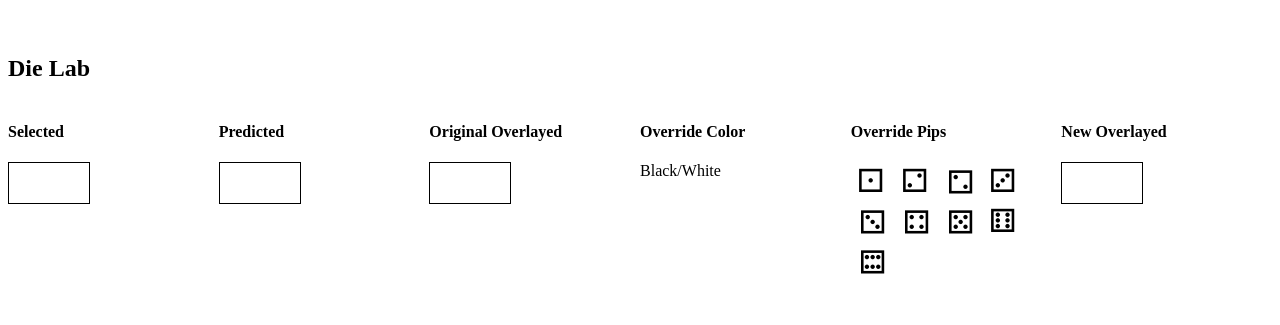
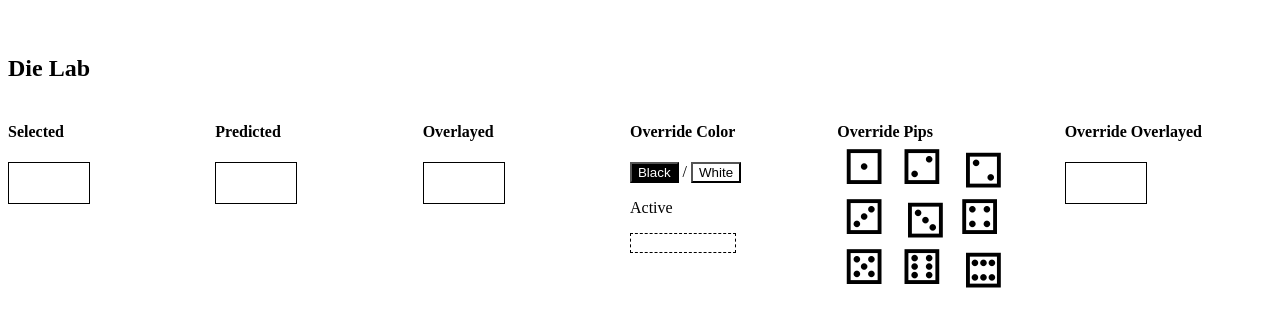
Before and after one commit to GantMan/superdicify, a plain HTML site: page simple/simlpe-dice-consumer/datahelp.html in a window 1280 px wide. Shown: the part 1352-1677 px from the top of the page. Before the commit the page ends 1642 px from the top, so only its background shows below. Drawn offline with Linux system fonts and the light colour scheme; a script that the page names is missing.

Commit message:
improved styles

```diff
--- /dev/null
+++ b/simple/simlpe-dice-consumer/data.css
@@ -0,0 +1,85 @@
+.overcanv {
+  image-rendering: pixelated;
+  width: 97%;
+  opacity: 0.5;
+  position: absolute;
+}
+
+.democanv {
+  image-rendering: pixelated;
+  width: 80px;
+  border: 1px solid black;
+}
+
+.half {
+  opacity: 0.5;
+}
+
+.labStart {
+  padding-top: 100vw;
+}
+
+.flexy {
+  display: flex;
+}
+
+.dicebox {
+  flex-direction: row;
+  background: white;
+  color: black;
+}
+
+.diveride {
+  font-size: 3em;
+  background: transparent;
+  display: inline-block;
+  height: 0.6em;
+  border: none;
+  outline: none;
+}
+
+.rot {
+  rotate: 90deg;
+  padding-bottom: 6px;
+}
+
+.diveride span {
+  display: inline-block;
+  position: relative;
+  top: -0.5em;
+}
+
+#blackBack {
+  background-color: black;
+  color: white;
+}
+
+#whiteBack {
+  background-color: white;
+  color: black;
+}
+
+#activeColor {
+  border: 1px dashed black;
+  width: 50%;
+}
+
+#pipdiv {
+  margin-right: 20px;
+}
+
+.light {
+  background-color: white;
+  color: black;
+  border-color: black;
+}
+
+.dark {
+  background-color: black;
+  color: white;
+  border-color: white;
+}
+
+.dark button {
+  color: white;
+}
--- a/simple/simlpe-dice-consumer/datahelp.html
+++ b/simple/simlpe-dice-consumer/datahelp.html
@@ -1,6 +1,7 @@
 <!DOCTYPE html>
 <html>
   <head>
+    <link href="data.css" rel="stylesheet" />
     <script src="https://cdn.jsdelivr.net/npm/@tensorflow/tfjs@3.0.0/dist/tf.min.js"></script>
     <script type="module">
       import { DICE_DATA } from './dice.js'
@@ -8,6 +9,8 @@
       const imgURL = '/ir.png'
       const numDice = 19
       const preSize = numDice * 10
+      let primarySelect = 1
+      let overrideIndex = null
 
       const diceTensors = diceData.map((dt) => tf.tensor(dt))
       const patchStack = []
@@ -23,12 +26,11 @@
         const heightCuts = tf.split(resized, cutSize)
         const grid = heightCuts.map((sliver) => tf.split(sliver, cutSize, 1))
 
-
         grid.forEach((row) => {
-            patchStack.push(
-              tf.image.resizeNearestNeighbor(tf.stack(row), [12, 12])
-            )
-          })
+          patchStack.push(
+            tf.image.resizeNearestNeighbor(tf.stack(row), [12, 12])
+          )
+        })
 
         tf.dispose(grid)
       }
@@ -46,13 +48,22 @@
           const rRow = []
           for (let x = 0; x < numDice; x++) {
             const curIndex = y * numDice + x
-            tRow.push(diceTensors[answerIndices[curIndex]])
-            if ((config.xdie - 1 === x) && (config.ydie - 1 === y)) {
+            const curAnswer = answerIndices[curIndex]
+            tRow.push(diceTensors[curAnswer])
+            if (config.xdie - 1 === x && config.ydie - 1 === y) {
               const selectedTensor = tf.tensor(originalGroup[curIndex])
               showOne(selectedTensor, 'selected')
               showOne(selectedTensor, 'overlay1')
-              showOne(diceTensors[answerIndices[curIndex]], 'predicted')
-              showOne(diceTensors[answerIndices[curIndex]], 'overlay2')
+              showOne(selectedTensor, 'overlay3')
+              showOne(diceTensors[curAnswer], 'predicted')
+              showOne(diceTensors[curAnswer], 'overlay2')
+              showOne(diceTensors[curAnswer], 'overlay4')
+              if (curAnswer < 9) {
+                changePrimary(1)
+              } else {
+                changePrimary(0)
+              }
+
               selectedTensor.dispose()
             }
             // vertical lines
@@ -110,32 +121,31 @@
 
         let xdie = 0
         let ydie = 0
-        while (xspot > (xdie * blockSize)) {
+        while (xspot > xdie * blockSize) {
           xdie++
         }
-        while (yspot > (ydie * blockSize)) {
+        while (yspot > ydie * blockSize) {
           ydie++
         }
 
-
         console.log(xdie, ydie)
-        await buildDiceImage({xdie, ydie})
+        await buildDiceImage({ xdie, ydie })
         const can = document.getElementById('display')
         const ctx = can.getContext('2d')
         const canvBlockSize = 13
-        const xblockPos = (xdie - 1) * canvBlockSize - .5
-        const yblockPos = (ydie - 1) * canvBlockSize - .5
-        ctx.beginPath();
-        ctx.lineWidth = "2";
-        ctx.strokeStyle = "#ff0000ff";
-        ctx.rect(xblockPos, yblockPos, canvBlockSize, canvBlockSize);
-        ctx.stroke();
+        const xblockPos = (xdie - 1) * canvBlockSize - 0.5
+        const yblockPos = (ydie - 1) * canvBlockSize - 0.5
+        ctx.beginPath()
+        ctx.lineWidth = '1'
+        ctx.strokeStyle = '#ff0000ff'
+        ctx.rect(xblockPos, yblockPos, canvBlockSize, canvBlockSize)
+        ctx.stroke()
       }
 
       const doStuff = async () => {
         // const modelPath =
         // 'https://s3.amazonaws.com/ir_public/ai/dice/dice-model.json'
-        const modelPath = '/dice-model/model.json'
+        const modelPath = '/dice-model-1/model.json'
         const dModel = await tf.loadLayersModel(modelPath)
 
         const img = new Image()
@@ -157,7 +167,6 @@
         const canvas = document.getElementById('display')
         canvas.addEventListener('mousedown', identifySpot, false)
       }
-
       doStuff()
     </script>
   </head>
@@ -165,169 +174,78 @@
     <h1>Dicify AI</h1>
     <div id="app"></div>
     <h2>Dicify Result:</h2>
-    <canvas
-      id="regroup"
-      style="image-rendering: pixelated; width: 97%; position: absolute"
-    ></canvas>
-    <canvas
-      id="display"
-      style="image-rendering: pixelated; width: 97%; opacity: 0.5; position: absolute;"
-    ></canvas>
-    <h2
-      style="padding-top: 100vw;"
-    >Die Lab</h2>
-    <div style="display: flex;">
-      <div style="flex: 1;">
+    <canvas id="regroup" class="overcanv"></canvas>
+    <canvas id="display" class="overcanv half"></canvas>
+    <h2 class="labStart">Die Lab</h2>
+    <div class="flexy">
+      <div style="flex: 1">
         <h4>Selected</h4>
-        <canvas
-          id="selected"
-          style="image-rendering: pixelated; width: 80px; border: 1px solid black;"
-        >
-        </canvas>
+        <canvas id="selected" class="democanv"> </canvas>
       </div>
-      <div style="flex: 1;">
+      <div style="flex: 1">
         <h4>Predicted</h4>
-        <canvas
-          id="predicted"
-          style="image-rendering: pixelated; width: 80px; border: 1px solid black;"
-        >
-        </canvas>
+        <canvas id="predicted" class="democanv"> </canvas>
       </div>
-      <div style="flex: 1;">
-        <h4>Original Overlayed</h4>
+      <div style="flex: 1">
+        <h4>Overlayed</h4>
         <canvas
           id="overlay1"
-          style="image-rendering: pixelated; width: 80px; border: 1px solid black; position: absolute; opacity: 0.5;"
+          class="democanv"
+          style="position: absolute; opacity: 0.5"
         ></canvas>
-        <canvas
-          id="overlay2"
-          style="image-rendering: pixelated; width: 80px; border: 1px solid black;"
-        ></canvas>
-      </div>
-      <div style="flex: 1;">
-        <h4>Override Color</h4>
-        Black/White
+        <canvas id="overlay2" class="democanv"></canvas>
       </div>
       <div style="flex: 1">
-        <h4>Override Pips</h4>
-        <div style="flex-direction: row;">
-          <p
-            id="one"
-            style="font-size: 2em;
-            display: inline-block;
-            width: 40px;
-            height: 40px;
-            margin: 0;
-            background: white;
-            color: black;
-            text-align: center;"
-          >⚀</p>
-          <p
-            id = "two"
-            style="font-size: 2em;
-            display: inline-block;
-            width: 40px;
-            height: 40px;
-            margin: 0;
-            background: white;
-            color: black;
-            text-align: center;"
-          >⚁</p>
-          <p
-            id = "twor"
-            style="font-size: 2em;
-            display: inline-block;
-            width: 40px;
-            height: 40px;
-            margin: 0;
-            background: white;
-            color: black;
-            rotate: 90deg;
-            text-align: center;"
-          >⚁</p>
-          <p
-            id = "three"
-            style="font-size: 2em;
-            display: inline-block;
-            width: 40px;
-            height: 40px;
-            margin: 0;
-            background: white;
-            color: black;
-            text-align: center;"
-          >⚂</p>
-          <p
-            id = "threer"
-            style="font-size: 2em;
-            display: inline-block;
-            width: 40px;
-            height: 40px;
-            margin: 0;
-            background: white;
-            color: black;
-            rotate: 90deg;
-            text-align: center;"
-          >⚂</p>
-          <p
-            id = "four"
-            style="font-size: 2em;
-            display: inline-block;
-            width: 40px;
-            height: 40px;
-            margin: 0;
-            background: white;
-            color: black;
-            rotate: 90deg;
-            text-align: center;"
-          >⚃</p>
-          <p
-            id = "five"
-            style="font-size: 2em;
-            display: inline-block;
-            width: 40px;
-            height: 40px;
-            margin: 0;
-            background: white;
-            color: black;
-            rotate: 90deg;
-            text-align: center;"
-          >⚄</p>
-          <p
-            id = "six"
-            style="font-size: 2em;
-            display: inline-block;
-            width: 40px;
-            height: 40px;
-            margin: 0;
-            background: white;
-            color: black;
-            text-align: center;"
-          >⚅</p>
-          <p
-            id = "sixr"
-            style="font-size: 2em;
-            display: inline-block;
-            width: 40px;
-            height: 40px;
-            margin: 0;
-            background: white;
-            color: black;
-            rotate: 90deg;
-            text-align: center;"
-          >⚅</p>
+        <h4>Override Color</h4>
+        <button id="blackBack" onclick="changePrimary(0)">Black</button>
+        /
+        <button id="whiteBack" onclick="changePrimary(1)">White</button>
+        <div>
+          <p>Active</p>
+          <p id="activeColor">&nbsp;</p>
         </div>
       </div>
-      <div style="flex: 1;">
-        <h4>New Overlayed</h4>
+      <div id="pipdiv" style="flex: 1">
+        <h4>Override Pips</h4>
+        <div style="flex-direction: row">
+          <button id="one" class="diveride"><span>⚀</span></button>
+          <button id="two" class="diveride"><span>⚁</span></button>
+          <button id="twor" class="diveride"><span class="rot">⚁</span></button>
+          <button id="three" class="diveride"><span>⚂</span></button>
+          <button id="threer" class="diveride">
+            <span class="rot">⚂</span>
+          </button>
+          <button id="four" class="diveride"><span>⚃</span></button>
+          <button id="five" class="diveride"><span>⚄</span></button>
+          <button id="six" class="diveride"><span>⚅</span></button>
+          <button id="sixr" class="diveride"><span class="rot">⚅</span></button>
+        </div>
+      </div>
+      <div style="flex: 1">
+        <h4>Override Overlayed</h4>
         <canvas
           id="overlay3"
-          style="image-rendering: pixelated; width: 80px; border: 1px solid black; position: absolute; opacity: 0.5;"
+          class="democanv"
+          style="position: absolute; opacity: 0.5"
         ></canvas>
-        <canvas
-          id="overlay4"
-          style="image-rendering: pixelated; width: 80px; border: 1px solid black;"
-        ></canvas>
+        <canvas id="overlay4" class="democanv"></canvas>
       </div>
     </div>
+    <script>
+      function changePrimary(newPrimary) {
+        primarySelect = newPrimary
+        const activeDiv = document.getElementById('activeColor')
+        const diceContainer = document.getElementById('pipdiv')
+        if (newPrimary === 1) {
+          activeDiv.className = 'light'
+          diceContainer.className = 'light'
+        } else {
+          activeDiv.className = 'dark'
+          diceContainer.className = 'dark'
+        }
+      }
+
+      function changePips(newPip) {}
+    </script>
   </body>
 </html>
```
Also changed, not shown: simple/simlpe-dice-consumer/dice-model-1/model.json (renamed from simple/simlpe-dice-consumer/dice-model/model.json), 2 other files.
